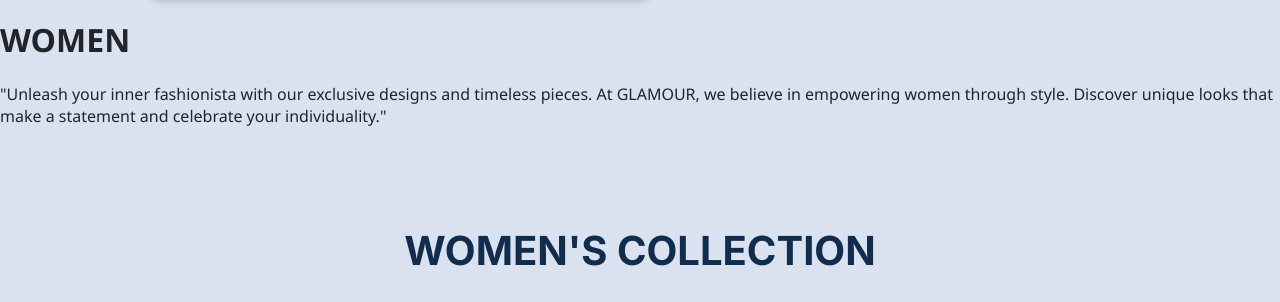
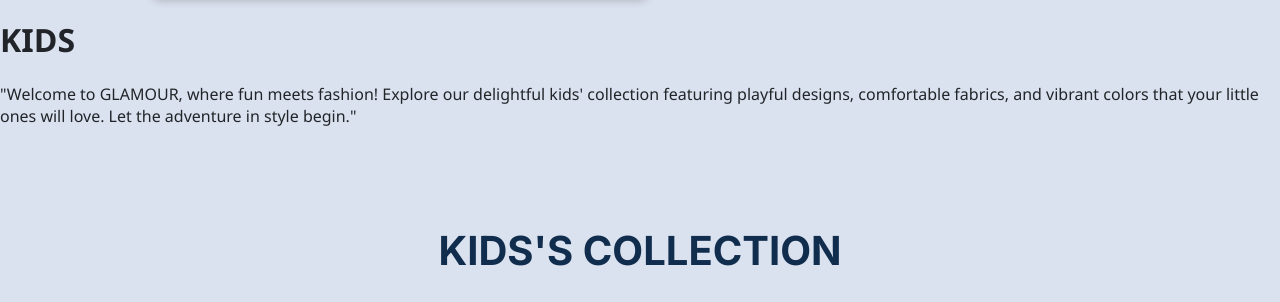
Before and after one commit to Lahiru2579/Website-Project, a plain HTML site: page kids.html in a window 1280 px wide. Shown: the part 245-547 px from the top of the page. Drawn offline with nearby package versions, Linux system fonts and the light colour scheme; a script that the page names is missing.

Commit message:
change code

```diff
--- a/kids.html
+++ b/kids.html
@@ -59,16 +59,16 @@
     <br>
     <br>
     <div class="Open-image">
-        <img src="C:\Users\RDD\OneDrive\Desktop\Website Assignment\images used\5676.jpg.jpg" alt="Tops">
+        <img src="WhatsApp Image 2024-07-25 at 14.30.03.jpeg" alt="Tops">
     </div>
     <div class="open-text">
-        <h1>WOMEN</h1>
-        <p>"Unleash your inner fashionista with our exclusive designs and timeless pieces. At GLAMOUR, we believe in empowering women through style. Discover unique looks that make a statement and celebrate your individuality."
+        <h1>KIDS</h1>
+        <p>"Welcome to GLAMOUR, where fun meets fashion! Explore our delightful kids' collection featuring playful designs, comfortable fabrics, and vibrant colors that your little ones will love. Let the adventure in style begin."
         </p>
     </div>
     </div>
     <section class="collections">
-        <h1>WOMEN'S COLLECTION</h1>
+        <h1>KIDS'S COLLECTION</h1>
         <div class="collection-grid">
             <div class="collection-item">
                 <img src="C:\Users\RDD\OneDrive\Desktop\Website Assignment\images used\9785.jpg" alt="Tops">
```
Also changed, not shown: website images/Kids/WhatsApp Image 2024-07-25 at 14.30.03.jpeg (added), 2 other files.
